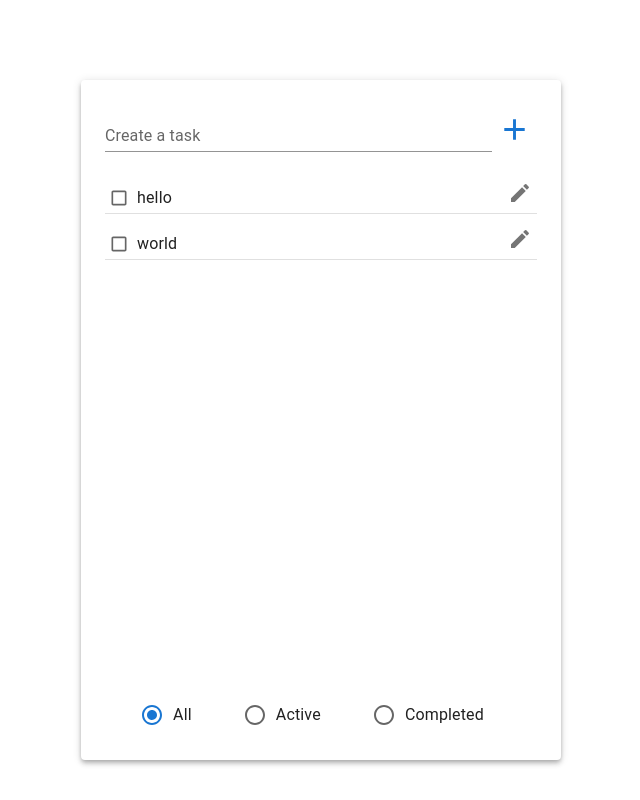
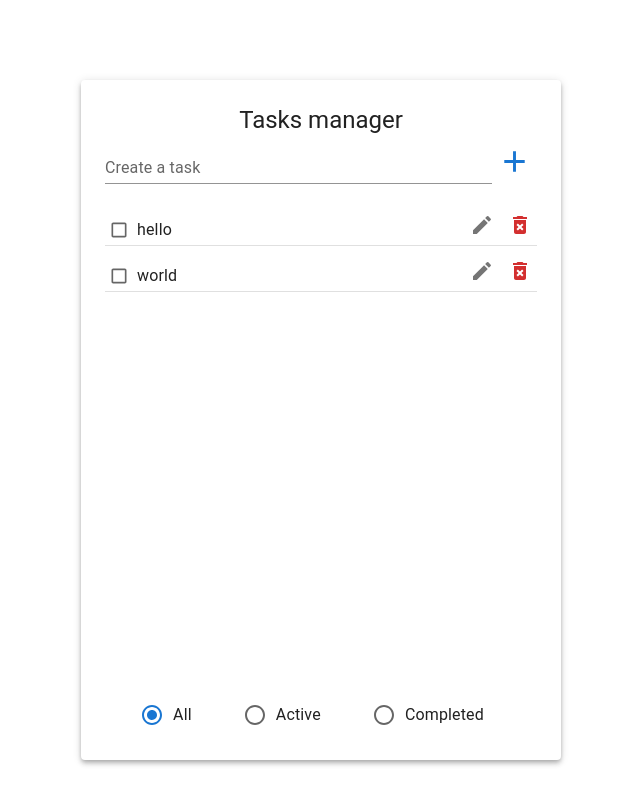
Before and after one commit to tarakan85/tasks-manager, a React (Vite) app: page / in a window 1280 px wide. Shown: the whole page, without its empty margins (319-959 px from the left). Built offline with nearby package versions, Linux system fonts and the light colour scheme.

Commit message:
add remove task, add empty list elem

```diff
--- a/src/components/task-item/task-item.components.tsx
+++ b/src/components/task-item/task-item.components.tsx
@@ -11,12 +11,14 @@ import {
 import CheckIcon from "@mui/icons-material/Check";
 import CloseIcon from "@mui/icons-material/Close";
 import EditIcon from "@mui/icons-material/Edit";
+import DeleteForeverIcon from "@mui/icons-material/DeleteForever";
 
 import { Task } from "~/state/tasks/tasks.types";
 
 export type TTaskItemprops = Task & {
   onEditConfirm: (newText: string) => void;
   onToggle: () => void;
+  onRemove: () => void;
 };
 
 export const TaskItem: React.FC<TTaskItemprops> = ({
@@ -24,6 +26,7 @@ export const TaskItem: React.FC<TTaskItemprops> = ({
   isCompleted,
   onEditConfirm,
   onToggle,
+  onRemove,
 }) => {
   const [isEditing, setIsEditing] = React.useState(false);
   const [editValue, setEditValue] = React.useState(text);
@@ -132,6 +135,14 @@ export const TaskItem: React.FC<TTaskItemprops> = ({
             >
               <EditIcon />
             </IconButton>
+            <IconButton
+              aria-label="remove-task"
+              size="small"
+              onClick={onRemove}
+              color="error"
+            >
+              <DeleteForeverIcon />
+            </IconButton>
           </>
         )}
       </Box>
--- a/src/components/tasks-list/tasks-list.component.tsx
+++ b/src/components/tasks-list/tasks-list.component.tsx
@@ -1,11 +1,23 @@
-import React from "react";
-import { Box } from "@mui/material";
+import { Box, Typography } from "@mui/material";
 
 import { TaskItem } from "~/components/task-item/task-item.components";
 import { useTasksContext } from "~/state/tasks/context/use-tasks-context";
 
 export const TasksList = () => {
-  const { tasks, updateTaskText, toggleTaskStatus } = useTasksContext();
+  const { tasks, updateTaskText, toggleTaskStatus, removeTask } =
+    useTasksContext();
+
+  const emptyListElem = (
+    <>
+      <Typography variant="body1" fontWeight="bold" color="grey.600">
+        No items to display
+      </Typography>
+      <Typography variant="body2" color="grey.700">
+        Try adding some items!
+      </Typography>
+    </>
+  );
+
   return (
     <Box
       sx={{
@@ -15,7 +27,9 @@ export const TasksList = () => {
         overflow: "auto",
       }}
     >
-      {tasks.map((task) => (
+      {tasks.length === 0
+        ? emptyListElem
+        : tasks.map((task) => (
             <TaskItem
               key={task.id}
               {...task}
@@ -23,6 +37,7 @@ export const TasksList = () => {
                 updateTaskText(task.id, newText);
               }}
               onToggle={() => toggleTaskStatus(task.id)}
+              onRemove={() => removeTask(task.id)}
             />
           ))}
     </Box>
--- a/src/components/tasks-manager/tasks-manager.component.tsx
+++ b/src/components/tasks-manager/tasks-manager.component.tsx
@@ -1,4 +1,4 @@
-import { Box, Paper } from "@mui/material";
+import { Box, Paper, Typography } from "@mui/material";
 
 import { CreateTaskInput } from "~/components/create-task-input/create-task-input.component";
 import { TasksList } from "~/components/tasks-list/tasks-list.component";
@@ -26,6 +26,9 @@ export const TasksManager = () => {
         }}
         elevation={4}
       >
+        <Typography variant="h5" textAlign="center" mb={-3}>
+          Tasks manager
+        </Typography>
         <CreateTaskInput />
         <TasksList />
         <TasksFilters />
--- a/src/state/tasks/tasks.reducer.ts
+++ b/src/state/tasks/tasks.reducer.ts
@@ -44,7 +44,7 @@ export const reducer = (state: TTasksState, action: TAction): TTasksState => {
     case EActionTypes.REMOVE_TASK:
       return {
         ...state,
-        tasks: state.tasks.filter((task) => task.id === action.payload),
+        tasks: state.tasks.filter((task) => task.id !== action.payload),
       };
 
     case EActionTypes.TOGGLE_TASK_STATUS:
```
Lines whose indentation alone changed are shown as unchanged.
